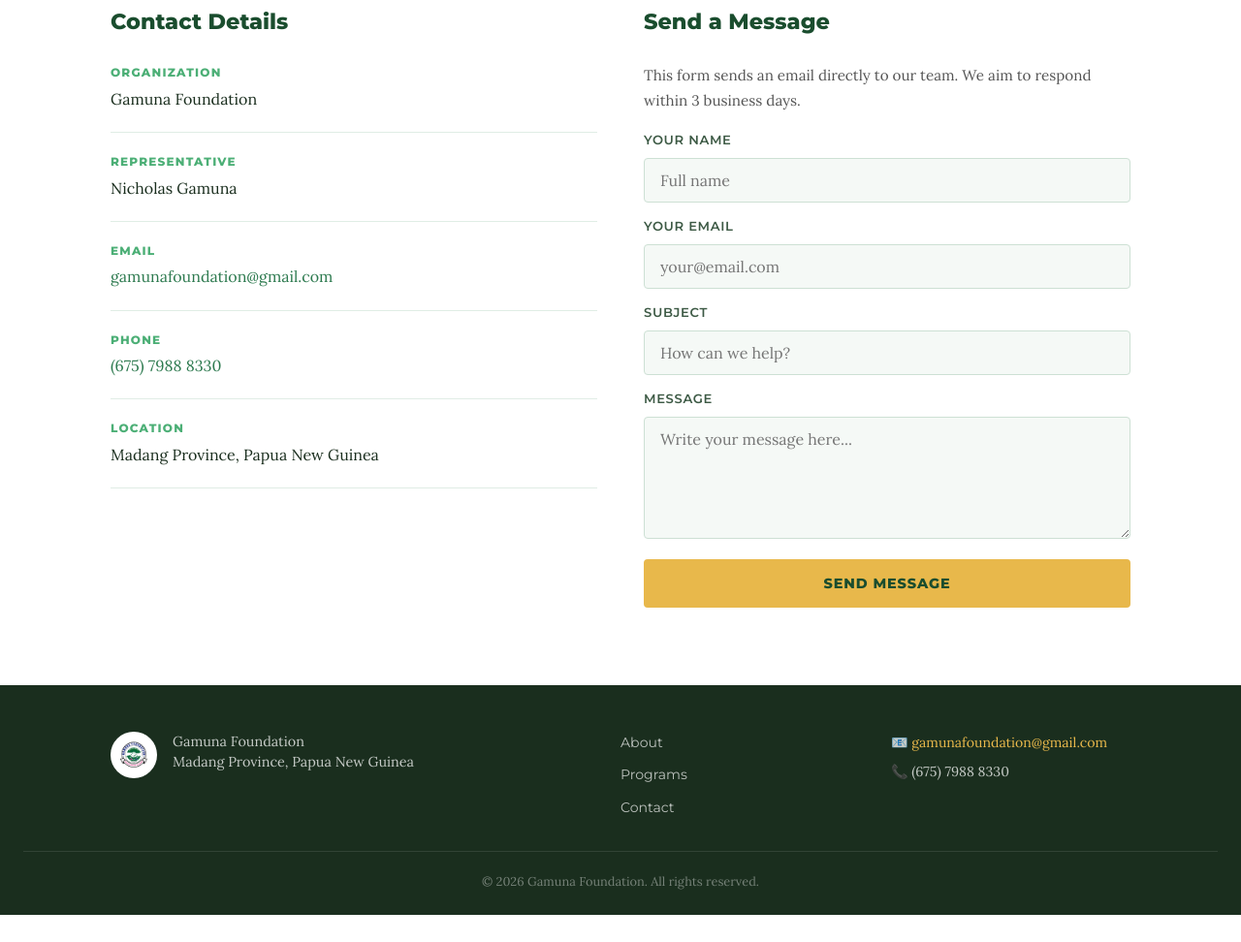
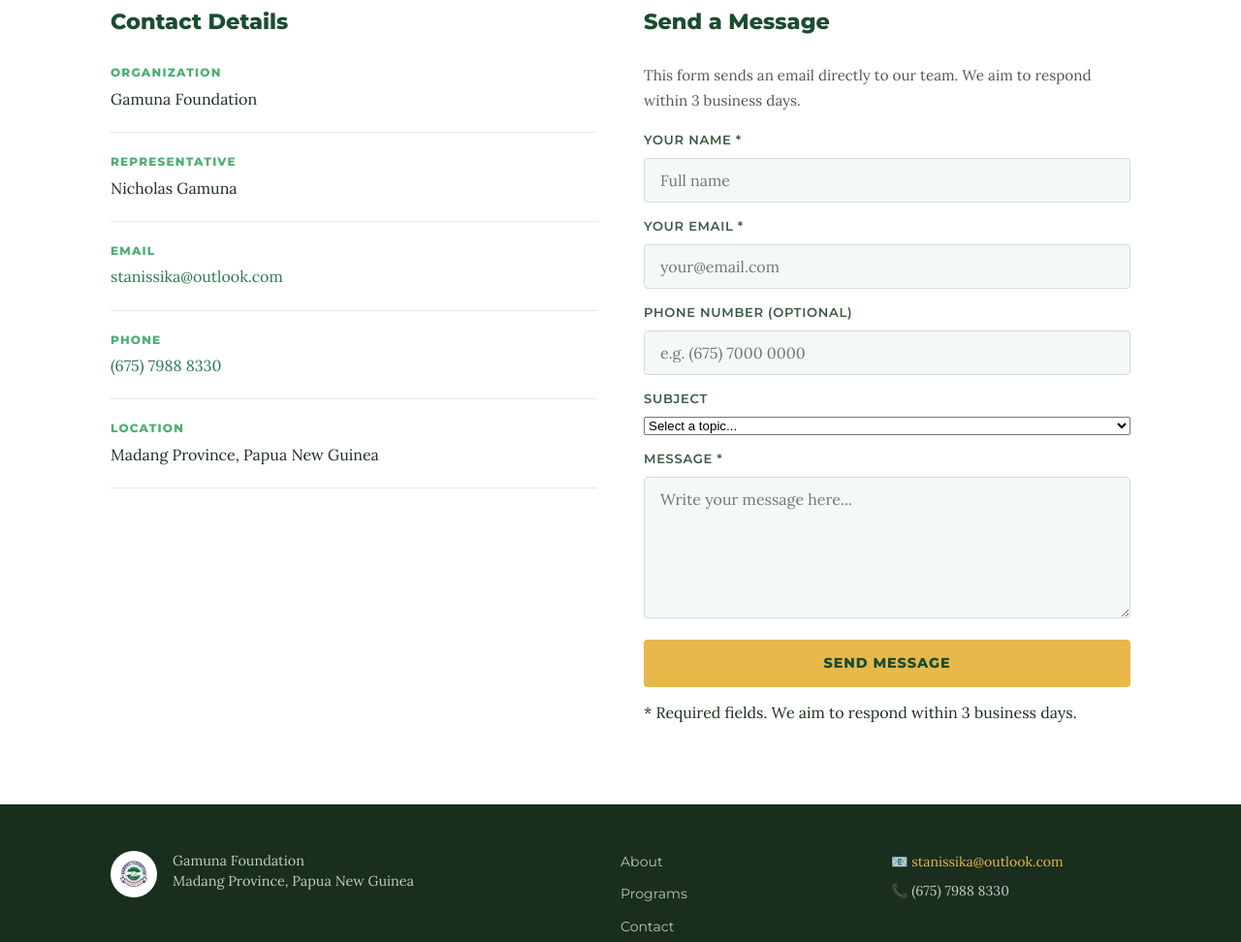
Before and after one commit to StanOut-develop/gamuna-foundation, a plain HTML site: page contact.html in a window 1280 px wide. Shown: the part 419-1391 px from the top of the page at 97% size. Before the commit the page ends 1363 px from the top, so only its background shows below. Drawn offline with Linux system fonts and the light colour scheme.

Commit message:
Update contact.html

```diff
--- a/contact.html
+++ b/contact.html
@@ -47,7 +47,7 @@
         </div>
         <div class="contact-block">
           <p class="contact-label">Email</p>
-          <p><a href="mailto:gamunafoundation@gmail.com">gamunafoundation@gmail.com</a></p>
+          <p><a href="mailto:stanissika@outlook.com">stanissika@outlook.com</a></p>
         </div>
         <div class="contact-block">
           <p class="contact-label">Phone</p>
@@ -62,21 +62,70 @@
       <div class="contact-form-wrap">
         <h2>Send a Message</h2>
         <p style="margin-bottom:1rem;color:#555;font-size:0.95rem;">This form sends an email directly to our team. We aim to respond within 3 business days.</p>
-        <!-- Formspree-powered form — no backend server needed -->
-        <form class="contact-form" action="https://formspree.io/f/YOUR_FORM_ID" method="POST">
-          <label for="name">Your Name</label>
-          <input type="text" id="name" name="name" placeholder="Full name" required/>
 
-          <label for="email">Your Email</label>
-          <input type="email" id="email" name="email" placeholder="your@email.com" required/>
+        <form class="contact-form" action="https://formspree.io/f/mykarklg" method="POST">
+
+          <!-- Redirect to thank-you page after submission -->
+          <input type="hidden" name="_next" value="https://stanout-develop.github.io/gamuna-foundation/thankyou.html"/>
+
+          <!-- Honeypot anti-spam — invisible to humans -->
+          <input type="text" name="_gotcha" style="display:none"/>
+
+          <!-- Custom email subject line -->
+          <input type="hidden" name="_subject" value="New Message – Gamuna Foundation Website"/>
+
+          <label for="name">Your Name *</label>
+          <input
+            type="text"
+            id="name"
+            name="name"
+            placeholder="Full name"
+            required
+          />
+
+          <label for="email">Your Email *</label>
+          <input
+            type="email"
+            id="email"
+            name="email"
+            placeholder="your@email.com"
+            required
+          />
+
+          <label for="phone">Phone Number (optional)</label>
+          <input
+            type="tel"
+            id="phone"
+            name="phone"
+            placeholder="e.g. (675) 7000 0000"
+          />
 
           <label for="subject">Subject</label>
-          <input type="text" id="subject" name="subject" placeholder="How can we help?"/>
+          <select id="subject" name="subject">
+            <option value="" disabled selected>Select a topic...</option>
+            <option value="Partnership">Partnership Inquiry</option>
+            <option value="Volunteering">Volunteering</option>
+            <option value="Donation">Donation</option>
+            <option value="Programs">Programs & Training</option>
+            <option value="Media">Media Inquiry</option>
+            <option value="Other">Other</option>
+          </select>
 
-          <label for="message">Message</label>
-          <textarea id="message" name="message" rows="5" placeholder="Write your message here..." required></textarea>
+          <label for="message">Message *</label>
+          <textarea
+            id="message"
+            name="message"
+            rows="6"
+            placeholder="Write your message here..."
+            required
+          ></textarea>
 
-          <button type="submit" class="btn btn-primary" style="width:100%;margin-top:0.5rem;">Send Message</button>
+          <button type="submit" class="btn btn-primary" style="width:100%;margin-top:0.5rem;">
+            Send Message
+          </button>
+
+          <p class="form-note">* Required fields. We aim to respond within 3 business days.</p>
+
         </form>
       </div>
 
@@ -95,7 +144,7 @@
         <a href="contact.html">Contact</a>
       </div>
       <div class="footer-contact">
-        <p>📧 <a href="mailto:gamunafoundation@gmail.com">gamunafoundation@gmail.com</a></p>
+        <p>📧 <a href="mailto:stanissika@outlook.com">stanissika@outlook.com</a></p>
         <p>📞 (675) 7988 8330</p>
       </div>
     </div>
```
